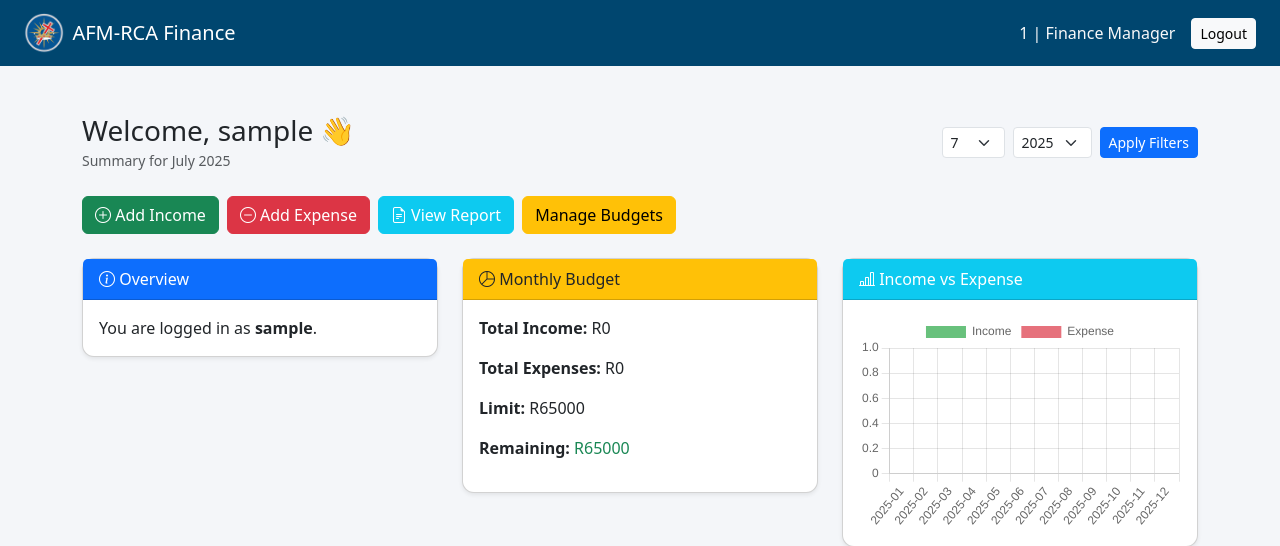
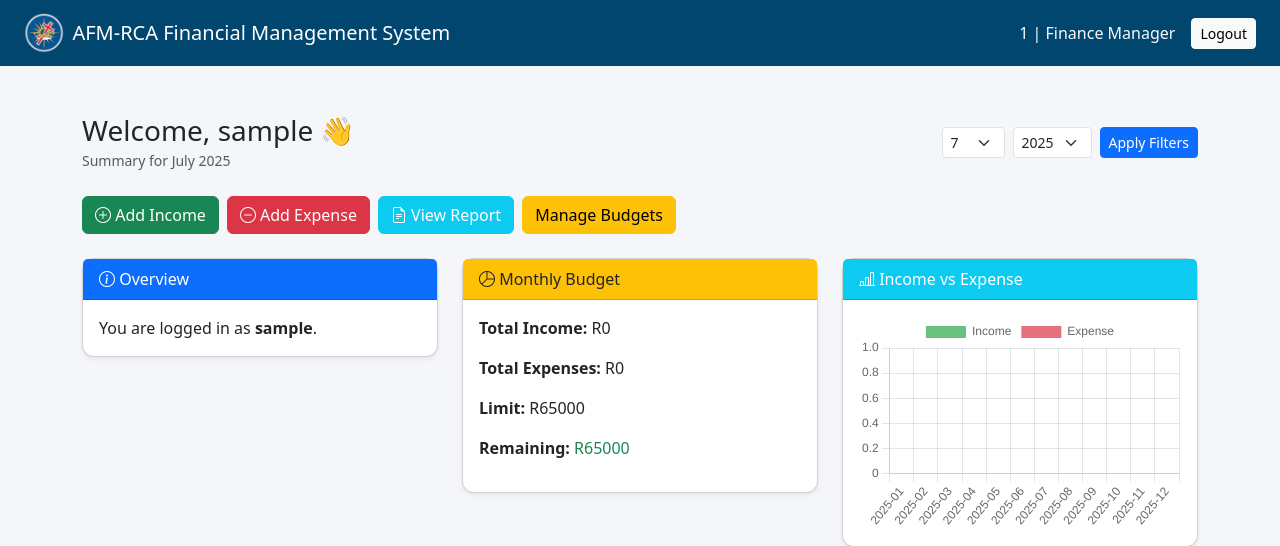
Before and after one commit to Nnzheni/church-finance-manager, a Flask app: page /dashboard in a window 1280 px wide. Shown: the top 546 px of the page. Run offline with Flask 3, Linux system fonts and the light colour scheme; the visitor is signed in with stand-in values (Sample User, id 1).

Commit message:
Update dashboard.html

```diff
--- a/templates/dashboard.html
+++ b/templates/dashboard.html
@@ -40,7 +40,7 @@
         src="{{ url_for('static', filename='logo.png') }}"
         height="40" class="me-2" alt="logo.png"
       >
-      AFM-RCA Finance
+      AFM-RCA Financial Management System
     </a>
     <div class="ms-auto d-flex align-items-center">
       <span class="me-3 text-light">{{ dept }} | {{ role }}</span>
```
